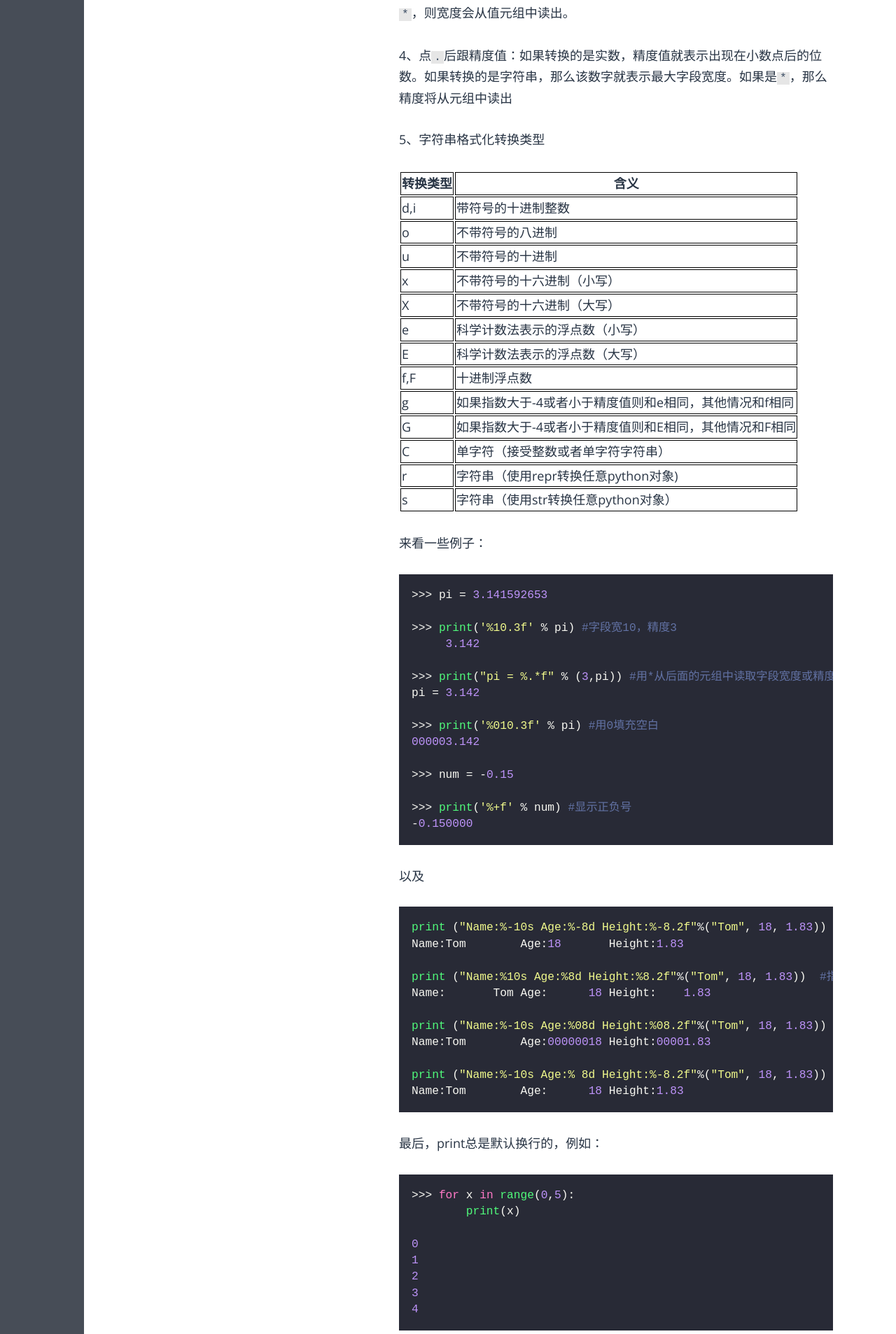
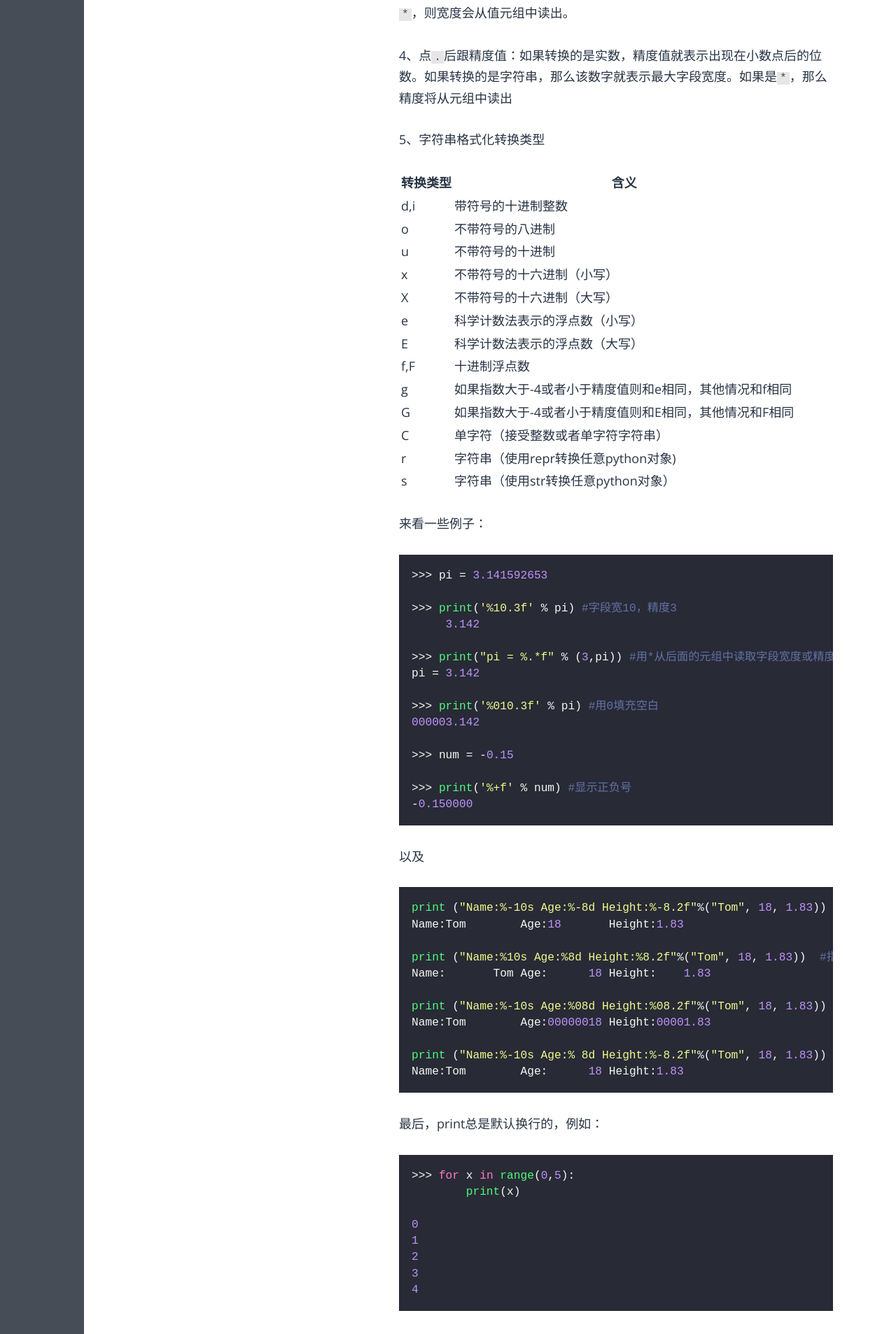
Before and after one commit to fzuo/baimafujinji, a Jekyll site: the page built from _posts/tech/2014-12-16-python-print.md, in a window 1280 px wide. Shown: the part 1382-3289 px from the top of the page at 70% size. Built offline with Jekyll 4.4.1, drawn with Linux system fonts in a browser that asks for light colours; some web fonts are replaced; formulas are drawn with MathJax 3.

Commit message:
Update 2014-12-16-python-print.md

```diff
--- a/_posts/tech/2014-12-16-python-print.md
+++ b/_posts/tech/2014-12-16-python-print.md
@@ -55,12 +55,6 @@ The length of hello is 5
 4、点`.`后跟精度值：如果转换的是实数，精度值就表示出现在小数点后的位数。如果转换的是字符串，那么该数字就表示最大字段宽度。如果是`*`，那么精度将从元组中读出
 
 5、字符串格式化转换类型
-
-<style>
-.tablelines table, .tablelines td, .tablelines th {
-        border: 1px solid black;
-        }
-</style>
 
  转换类型      |含义
 ---|---
```
